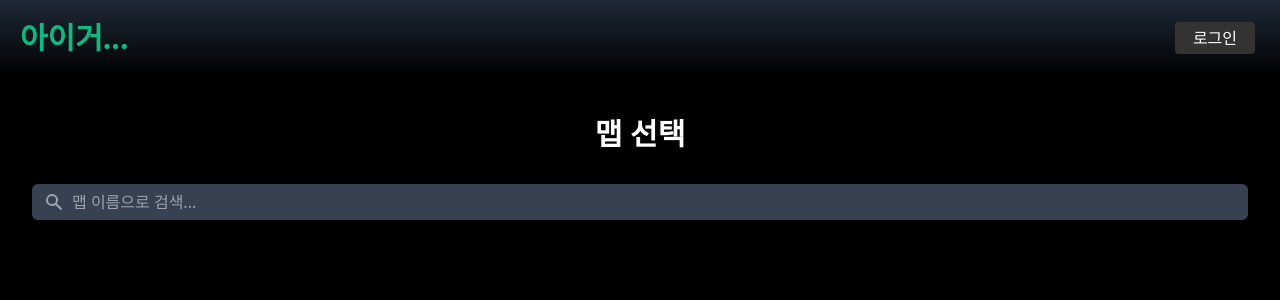
After one commit to trackcrash/Animusic, a Flask app: page /view_maps in a window 1280 px wide. The commit adds this page. Shown: the top 300 px of the page. Run offline with Flask 3, Linux system fonts and the light colour scheme; data that the repository does not hold is empty; parts of the project's set-up code (start-up, migrations or seed data) failed here and were passed over; some libraries are stand-ins or nearby versions.

Commit message:
map view,search,description,ads add

```diff
--- a/controllers/map_controller.py
+++ b/controllers/map_controller.py
@@ -136,7 +136,7 @@ def show_table_mission_top_five():
     engine,session = create_session()
     try:
         queries = session.query(Mission).order_by(desc(Mission.PlayNum),desc(Mission.id)).limit(6)
-        entries = [dict(id=q.id, MapName=q.MapName,MapProducer=q.MapProducer, Thumbnail= q.Thumbnail,MapProducer_id=q.MapProducer_id, PlayNum = q.PlayNum , MusicNum = session.query(func.count(Music.id)).filter_by(mission_id=q.id).scalar()) for q in queries]
+        entries = [dict(id=q.id, Description=q.Description,MapName=q.MapName,MapProducer=q.MapProducer, Thumbnail= q.Thumbnail,MapProducer_id=q.MapProducer_id, PlayNum = q.PlayNum , MusicNum = session.query(func.count(Music.id)).filter_by(mission_id=q.id).scalar()) for q in queries]
     except Exception as e:
         # Handle exceptions or errors as needed
         print(f"An error occurred while retrieving music records: {str(e)}")
@@ -157,7 +157,7 @@ def show_mission():
     try:
         queries = session.query(Mission)
         # 노래 갯수 추가
-        entries = [dict(id=q.id, MapName=q.MapName,MapProducer=q.MapProducer, Thumbnail= q.Thumbnail,MapProducer_id=q.MapProducer_id, PlayNum = q.PlayNum , MusicNum = session.query(func.count(Music.id)).filter_by(mission_id=q.id).scalar()) for q in queries]
+        entries = [dict(id=q.id, Description=q.Description,MapName=q.MapName,MapProducer=q.MapProducer, Thumbnail= q.Thumbnail,MapProducer_id=q.MapProducer_id, PlayNum = q.PlayNum , MusicNum = session.query(func.count(Music.id)).filter_by(mission_id=q.id).scalar()) for q in queries]
 
     except Exception as e:
         # Handle exceptions or errors as needed
@@ -174,7 +174,7 @@ def show_mission_active():
     try:
         queries = session.query(Mission).filter(Mission.active == True)
         # 노래 갯수 추가
-        entries = [dict(id=q.id, MapName=q.MapName,MapProducer=q.MapProducer, Thumbnail= q.Thumbnail,MapProducer_id=q.MapProducer_id, PlayNum = q.PlayNum , MusicNum = session.query(func.count(Music.id)).filter_by(mission_id=q.id).scalar()) for q in queries]
+        entries = [dict(id=q.id, Description=q.Description,MapName=q.MapName,MapProducer=q.MapProducer, Thumbnail= q.Thumbnail,MapProducer_id=q.MapProducer_id, PlayNum = q.PlayNum , MusicNum = session.query(func.count(Music.id)).filter_by(mission_id=q.id).scalar()) for q in queries]
     except Exception as e:
         # Handle exceptions or errors as needed
         print(f"An error occurred while retrieving music records: {str(e)}")
@@ -189,7 +189,7 @@ def show_mission_byProducer():
     engine,session = create_session()
     try:
         queries = session.query(Mission).filter(Mission.MapProducer_id == current_user.id)
-        entries = [dict(id=q.id, MapName=q.MapName,MapProducer=q.MapProducer, Thumbnail= q.Thumbnail,MapProducer_id=q.MapProducer_id, PlayNum = q.PlayNum , MusicNum = session.query(func.count(Music.id)).filter_by(mission_id=q.id).scalar()) for q in queries]
+        entries = [dict(id=q.id, Description=q.Description,MapName=q.MapName,MapProducer=q.MapProducer, Thumbnail= q.Thumbnail,MapProducer_id=q.MapProducer_id, PlayNum = q.PlayNum , MusicNum = session.query(func.count(Music.id)).filter_by(mission_id=q.id).scalar()) for q in queries]
     except Exception as e:
         # Handle exceptions or errors as needed
         print(f"An error occurred while retrieving music records: {str(e)}")
@@ -203,7 +203,7 @@ def show_mission_byid(id):
     engine,session = create_session()
     try:
         queries = session.query(Mission).filter(Mission.id == id)
-        entries = [dict(id=q.id, MapName=q.MapName,MapProducer=q.MapProducer, Thumbnail= q.Thumbnail,MapProducer_id=q.MapProducer_id, PlayNum = q.PlayNum , MusicNum = session.query(func.count(Music.id)).filter_by(mission_id=q.id).scalar()) for q in queries]
+        entries = [dict(id=q.id, Description=q.Description,MapName=q.MapName,MapProducer=q.MapProducer, Thumbnail= q.Thumbnail,MapProducer_id=q.MapProducer_id, PlayNum = q.PlayNum , MusicNum = session.query(func.count(Music.id)).filter_by(mission_id=q.id).scalar()) for q in queries]
     except Exception as e:
         # Handle exceptions or errors as needed
         print(f"An error occurred while retrieving music records: {str(e)}")
--- a/models/data_model.py
+++ b/models/data_model.py
@@ -50,6 +50,7 @@ class Mission(Base):
     active = Column(Boolean, default=False)
     musics = relationship("Music", back_populates="mission")
     PlayNum = Column(Integer, default = 0, nullable= False)
+    Description = Column(String(500), nullable=True)
     MapProducer_id = Column(Integer, ForeignKey('UserTable.id', ondelete='CASCADE'), nullable=False)
     def __init__(self, MapName, MapProducer, Thumbnail, MapProducer_id):
         self.MapName = MapName
@@ -63,7 +64,8 @@ def save_to_db(data):
         MissionMapName = data[-1]['MapName']
         MissionMapProducer = data[-1]['MapProducer']
         MissionThumbnail = data[-1]['Thumbnail']
-        new_mission = Mission(MissionMapName, MissionMapProducer, MissionThumbnail, current_user.id)
+        MissionDescription = data[-1]['Description']
+        new_mission = Mission(MissionMapName, MissionMapProducer, MissionThumbnail, MissionDescription, current_user.id)
         new_mission.active = True
         session.add(new_mission)
         session.flush()
--- a/static/js/main.js
+++ b/static/js/main.js
@@ -408,6 +408,7 @@ function UploadBtn(event) {
     let map_entry = {
         MapName: document.querySelector("#MapName-input").value,
         MapProducer: document.querySelector("#User_Name").innerHTML,
+	MapDescription: document.querySelector("#MapDescription-input").value,
         Thumbnail: data[0].thumbnail || 'basic'
     };
 
--- a/templates/Map.html
+++ b/templates/Map.html
@@ -11,6 +11,10 @@
 
 <body class="bg-black font-sans">
     {% include "header.html" %}
+    <div class="flex items-center justify-center">
+        <ins class="kakao_ad_area" style="display:none;" data-ad-unit="DAN-CiN4Rej85jMBJBJQ" data-ad-width="300" data-ad-height="250"></ins>
+        <script type="text/javascript" src="//t1.daumcdn.net/kas/static/ba.min.js" async></script>
+    </div>
     <div class="mx-auto max-w-7xl py-10 sm:px-6 lg:px-8">
         <h1 class="text-center text-3xl font-bold mb-8 text-white">내 맵</h1>
         <div class="grid md:grid-cols-3 lg:grid-cols-4 gap-6">
--- a/templates/room_list.html
+++ b/templates/room_list.html
@@ -23,6 +23,10 @@
 <body class="bg-black h-screen text-white">
 
     {% include "header.html" %}
+    <div class="flex items-center justify-center mb-2">
+        <ins class="kakao_ad_area" style="display:none;" data-ad-unit="DAN-CiN4Rej85jMBJBJQ" data-ad-width="300" data-ad-height="250"></ins>
+        <script type="text/javascript" src="//t1.daumcdn.net/kas/static/ba.min.js" async></script>
+    </div>
     <h1 class="text-center text-4xl font-semibold text-gray-200 mb-10">대기실</h1>
     <div id="room-buttons" class="grid grid-cols-4 gap-4 scrollable mb-8 shadow-lg p-4 rounded bg-gray-800"></div>
     </div>
--- a/templates/single_game.html
+++ b/templates/single_game.html
@@ -15,7 +15,10 @@
 
 <body class="bg-black font-sans">
     {% include "header.html" %}
-
+    <div class="flex items-center justify-center">
+        <ins class="kakao_ad_area" style="display:none;" data-ad-unit="DAN-CiN4Rej85jMBJBJQ" data-ad-width="300" data-ad-height="250"></ins>
+        <script type="text/javascript" src="//t1.daumcdn.net/kas/static/ba.min.js" async></script>
+    </div>
     <div class="flex flex-col lg:flex-row p-4 space-y-4 lg:space-y-0 lg:space-x-4">
         <!-- 왼쪽 영역 (영상 재생을 위한 iframe) -->
         <div class="w-full lg:w-3/5">
--- a/templates/single_select.html
+++ b/templates/single_select.html
@@ -26,6 +26,10 @@
 
 <body class="font-sans bg-black">
     {% include "header.html" %}
+    <div class="flex items-center justify-center">
+        <ins class="kakao_ad_area" style="display:none;" data-ad-unit="DAN-CiN4Rej85jMBJBJQ" data-ad-width="300" data-ad-height="250"></ins>
+        <script type="text/javascript" src="//t1.daumcdn.net/kas/static/ba.min.js" async></script>
+    </div>
     <div class="mx-auto max-w-7xl py-10 sm:px-6 lg:px-8">
         <h1 class="text-center text-3xl font-bold mb-8 text-white">맵 선택</h1>
         <div class="grid md:grid-cols-3 lg:grid-cols-4 gap-6">
--- /dev/null
+++ b/templates/view_maps.html
@@ -0,0 +1,75 @@
+<!DOCTYPE html>
+<html lang="en">
+
+<head>
+    <meta charset="UTF-8">
+    <meta name="viewport" content="width=device-width, initial-scale=1.0">
+    <title>맵 일람</title>
+    <link href="https://cdn.jsdelivr.net/npm/tailwindcss@2.2.16/dist/tailwind.min.css" rel="stylesheet">
+    <script src="https://code.jquery.com/jquery-3.7.0.min.js"></script>
+
+    <style>
+        body {
+            background: #121212;
+        }
+
+        .igeo-card {
+            background: #181818;
+            transition: transform 0.3s ease;
+        }
+
+        .igeo-card:hover {
+            background: #1DB954;
+            color: #121212;
+        }
+    </style>
+</head>
+
+<body class="font-sans bg-black">
+    {% include "header.html" %}
+    <div class="mx-auto max-w-7xl py-10 sm:px-6 lg:px-8">
+        <div class="flex items-center justify-center">
+            <ins class="kakao_ad_area" style="display:none;" data-ad-unit="DAN-CiN4Rej85jMBJBJQ" data-ad-width="300" data-ad-height="250"></ins>
+            <script type="text/javascript" src="//t1.daumcdn.net/kas/static/ba.min.js" async></script>
+        </div>
+        <h1 class="text-center text-3xl font-bold mb-8 text-white">맵 선택</h1>
+        <div class="mb-6 relative rounded-md shadow-sm">
+            <div class="absolute inset-y-0 left-0 pl-3 flex items-center pointer-events-none">
+                <svg class="h-5 w-5 text-gray-400" xmlns="http://www.w3.org/2000/svg" viewBox="0 0 20 20" fill="currentColor" aria-hidden="true">
+                    <path fill-rule="evenodd" d="M8 4a4 4 0 100 8 4 4 0 000-8zM2 8a6 6 0 1110.89 3.476l4.817 4.817a1 1 0 01-1.414 1.414l-4.816-4.816A6 6 0 012 8z" clip-rule="evenodd" />
+                </svg>
+            </div>
+            <input type="text" id="searchInput" class="focus:ring-indigo-500 focus:border-indigo-500 block w-full pl-10 pr-3 py-2 border-gray-300 rounded-md leading-5 bg-gray-700 text-white placeholder-gray-400" placeholder="맵 이름으로 검색...">
+        </div>
+        <div class="grid md:grid-cols-3 lg:grid-cols-4 gap-6">
+            {% for mission in missions %}
+            <a class="block igeo-card p-6 shadow-lg hover:shadow-xl rounded transition duration-300" data-description="{{ mission.Description }}" data-id="{{ mission.id }}">
+                <p class="text-xl mb-4 truncate text-white">{{ mission.MapName }}</p>
+                <div class="mb-4">
+                    <img src="{{ mission.Thumbnail }}" alt="{{ mission.MapName }}" class="mx-auto w-full h-56 object-cover rounded-lg" />
+                </div>
+                <p class="text-gray-500 mb-2">제작자: {{ mission.MapProducer }}</p>
+                <p class="text-indigo-600">곡수: {{ mission.MusicNum }}곡</p>
+            </a>
+            {% endfor %}
+        </div>
+    </div>
+    <!--맵 눌렀을 때 모달-->
+    <div id="myModal" class="fixed top-0 left-0 w-full h-full bg-black bg-opacity-60 flex justify-center items-center hidden">
+        <div class="igeo-modal bg-gray-700 w-3/4 md:w-1/2 lg:w-1/3 p-6 rounded shadow-lg">
+            <h2 class="text-2xl font-bold text-white mb-4" id="modalTitle">맵 이름</h2>
+            <div class="mb-4">
+                <img src="" alt="맵 썸네일" id="modalThumbnail" class="mx-auto w-full h-56 object-cover rounded-lg" />
+            </div>
+            <p class="mb-4 text-white" id="modalDescription">맵 설명</p>
+            <div class="flex justify-between">
+                <a id="singlePlayLink" class="igeo-card text-white py-2 px-4 rounded" href="">싱글플레이에서 플레이하기</a>
+                <button class="igeo-card text-white py-2 px-4 rounded">멀티플레이에서 플레이하기</button>
+            </div>
+            <span class="absolute top-4 right-4 text-2xl cursor-pointer" id="closeModal">&times;</span>
+        </div>
+    </div>
+    <script src="{{ url_for('static', filename='js/view_maps.js') }}"></script>
+</body>
+
+</html>
--- a/view/map.py
+++ b/view/map.py
@@ -21,6 +21,11 @@ def single_select():
 def make_map():
     data = map_controller()
     return render_template('createmap.html', data=data)
+
+@map_bp.route('/view_maps', methods=['GET', 'POST'])
+def view_map():
+    missions = show_mission()
+    return render_template('view_maps.html', current_user=current_user,missions=missions)
 
 @map_bp.route('/Show')
 def show():
```
Also changed, not shown: static/js/upload_filedata.js (+23 -23 lines), static/js/view_maps.js (added, +43 -0 lines), templates/index.html (+5 -5 lines).
